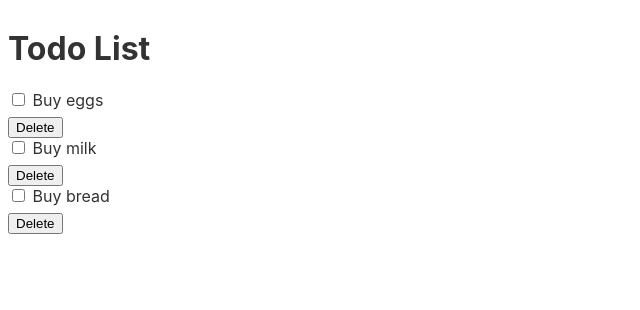
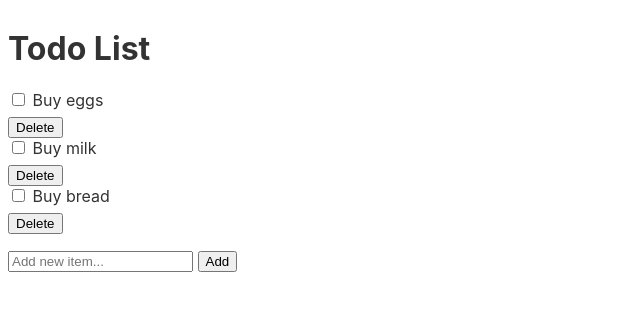
Before and after one commit to DaCurse/svelte-todo-list, a Svelte app: page / in a window 1280 px wide. Shown: the top 310 px of the page, without its empty margins (0-640 px from the left). Built offline with nearby package versions, Linux system fonts and the light colour scheme.

Commit message:
Added a form to add items

```diff
--- a/src/TodoList.svelte
+++ b/src/TodoList.svelte
@@ -3,6 +3,20 @@
   import type { Todo } from './types/todo.interface';
 
   export let todos: Todo[] = [];
+  let newTodo: string = '';
+
+  function handleSubmit(e) {
+    todos = [
+      ...todos,
+      {
+        id: todos.length + 1,
+        title: newTodo,
+        completed: false,
+      },
+    ];
+
+    e.target.reset();
+  }
 
   function deleteTodo(id: Todo['id']) {
     todos = todos.filter((todo) => todo.id !== id);
@@ -14,10 +28,19 @@
     <TodoItem {todo} />
     <button class="delete" on:click={() => deleteTodo(todo.id)}>Delete</button>
   {/each}
+
+  <form on:submit|preventDefault={handleSubmit}>
+    <input type="text" bind:value={newTodo} placeholder="Add new item..." />
+    <input type="submit" value="Add" />
+  </form>
 </div>
 
 <style>
   .delete {
     margin-top: 5px;
   }
+
+  form {
+    margin-top: 1rem;
+  }
 </style>
```
